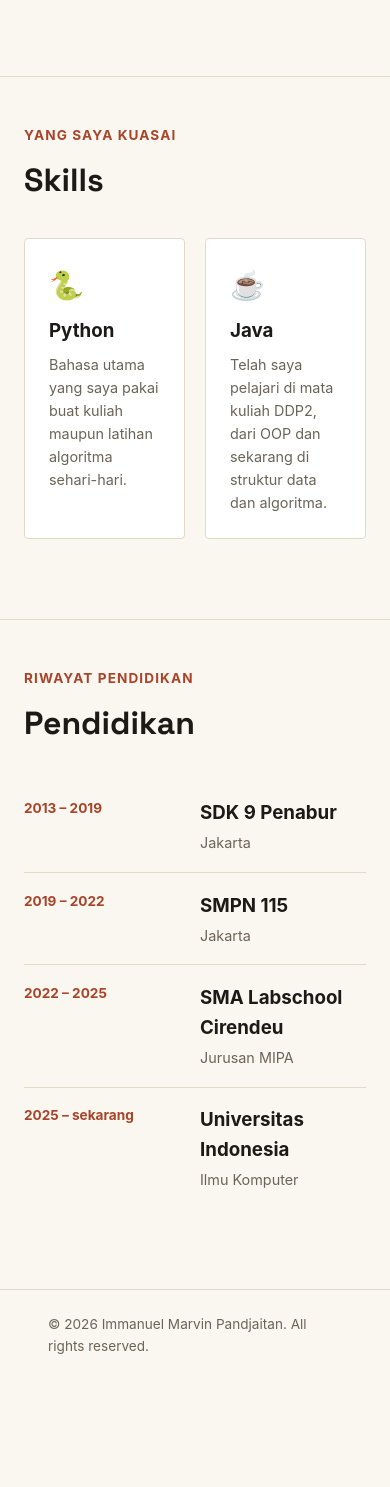
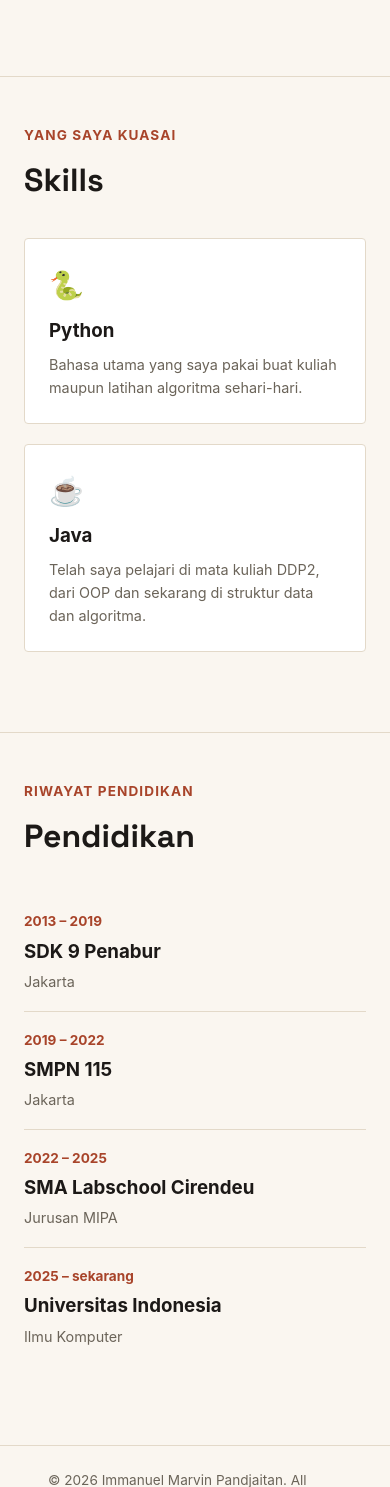
Before and after one commit to ImmanuelMarvinPandjaitan/myportofolio, a Django app: page / in a window 390 px wide. Shown: the part 895-2382 px from the top of the page. Before the commit the page ends 2249 px from the top, so only its background shows below. Run offline with Django 5.2, Linux system fonts and the light colour scheme.

Commit message:
fix: responsive skills grid and education item on mobile

```diff
--- a/static/css/style.css
+++ b/static/css/style.css
@@ -176,7 +176,7 @@ h1, .brand {
     border-top: 1px solid var(--line);
 }
 
-/* ===== section Skills (Tugas 1) ===== */
+/* ===== section Skills (Tugas 01) ===== */
 
 .skills {
     padding: 3rem 0 5rem;
@@ -295,4 +295,13 @@ h1, .brand {
     .social-links {
         justify-content: flex-start;
     }
+
+    .skills-grid {
+        grid-template-columns: 1fr;
+    }
+
+    .education-item {
+        grid-template-columns: 1fr;
+        gap: 0.25rem;
+    }
 }
```
